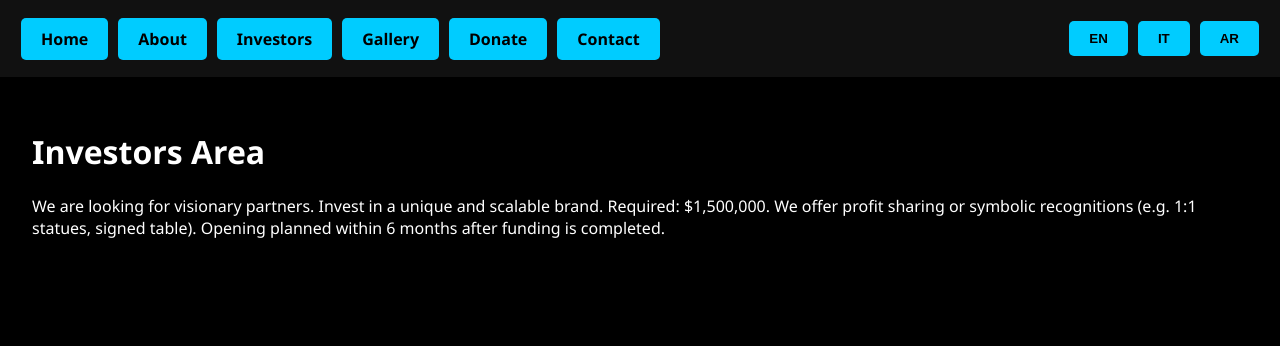
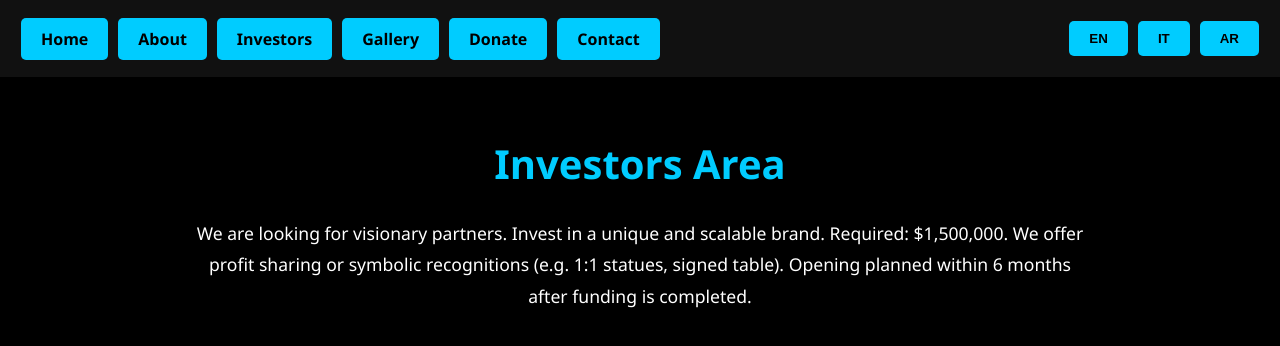
Before and after one commit to GoldRaziel/SRC6, a React (Create React App) app: page /investors in a window 1280 px wide. Shown: the top 346 px of the page. Built offline with nearby package versions, Linux system fonts and the light colour scheme.

Commit message:
Update Investors.js

```diff
--- a/src/pages/Investors.js
+++ b/src/pages/Investors.js
@@ -5,9 +5,23 @@ const Investors = () => {
   const { t } = useTranslation();
 
   return (
-    <div style={{ padding: '2rem' }}>
-      <h1>{t('investors_title')}</h1>
-      <p>{t('investors_text')}</p>
+    <div style={{ padding: '2rem', textAlign: 'center' }}>
+      {/* Titolo */}
+      <h1 style={{ fontSize: '2.5rem', color: '#00ccff' }}>
+        {t('investors_title')}
+      </h1>
+
+      {/* Testo con formattazione HTML */}
+      <p
+        style={{
+          fontSize: '1.1rem',
+          maxWidth: '900px',
+          margin: '1.5rem auto',
+          lineHeight: '1.8',
+          textAlign: 'center'
+        }}
+        dangerouslySetInnerHTML={{ __html: t('investors_text') }}
+      />
     </div>
   );
 };
```
